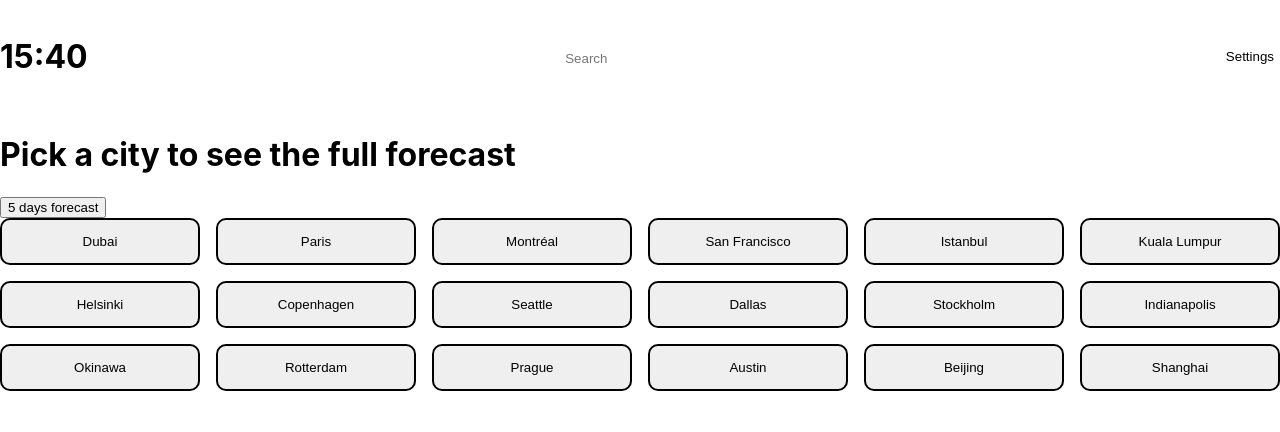
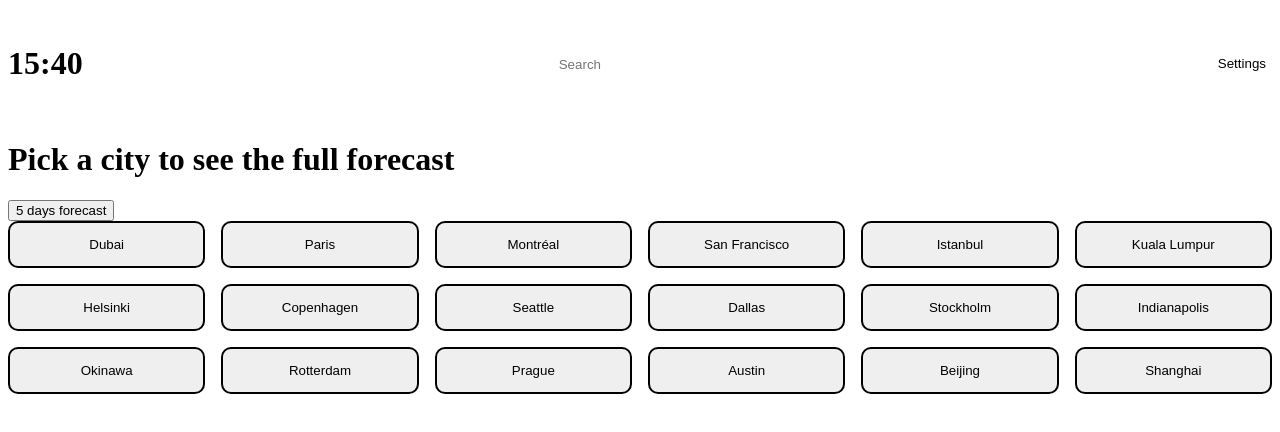
Before and after one commit to mariadmn/my-app, a React (Create React App) app: page / in a window 1280 px wide. Shown: the top 432 px of the page. Built offline with nearby package versions, Linux system fonts and the light colour scheme.

Commit message:
global style

```diff
--- a/src/App.tsx
+++ b/src/App.tsx
@@ -1,10 +1,11 @@
 import './App.css';
 import { QueryClient, QueryClientProvider } from 'react-query';
-import { ThemeProvider, useTheme } from 'styled-components';
+import { ThemeProvider } from 'styled-components';
 import Display from './components/display';
 import { RouterProvider, createBrowserRouter } from 'react-router-dom';
 import ErrorPage from './ErrorPage';
 import axios from 'axios';
+import  useTheme from './theme';
 
 function App() {
 
@@ -28,14 +29,14 @@ function App() {
     },
   });
 
-  // const theme = useTheme();
+  const theme = useTheme();
 
   return (
-    // <ThemeProvider theme={theme}>
-    //   <QueryClientProvider client={queryClient}>
+    <ThemeProvider theme={theme}>
+       <QueryClientProvider client={queryClient}>
         <RouterProvider router={router} />
-    //   </QueryClientProvider>
-    // </ThemeProvider>
+       </QueryClientProvider>
+    </ThemeProvider>
   );
 }
 
--- a/src/index.css
+++ /dev/null
@@ -1,13 +0,0 @@
-body {
-  margin: 0;
-  font-family: -apple-system, BlinkMacSystemFont, 'Segoe UI', 'Roboto', 'Oxygen',
-    'Ubuntu', 'Cantarell', 'Fira Sans', 'Droid Sans', 'Helvetica Neue',
-    sans-serif;
-  -webkit-font-smoothing: antialiased;
-  -moz-osx-font-smoothing: grayscale;
-}
-
-code {
-  font-family: source-code-pro, Menlo, Monaco, Consolas, 'Courier New',
-    monospace;
-}
--- a/src/index.tsx
+++ b/src/index.tsx
@@ -1,6 +1,5 @@
 import React from 'react';
 import ReactDOM from 'react-dom/client';
-import './index.css';
 import App from './App';
 import reportWebVitals from './reportWebVitals';
 
```
Also changed, not shown: src/globalStyle.tsx (added, +11 -0 lines), src/logo.svg (deleted).
